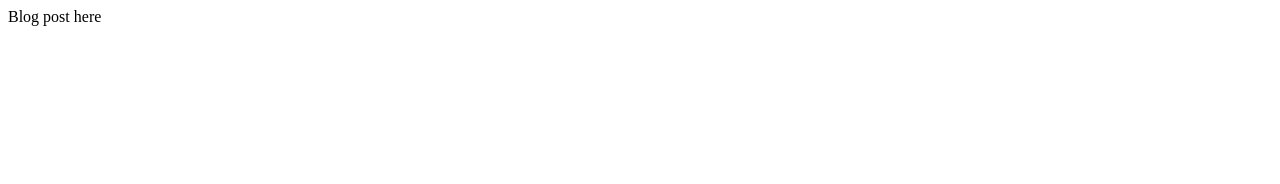
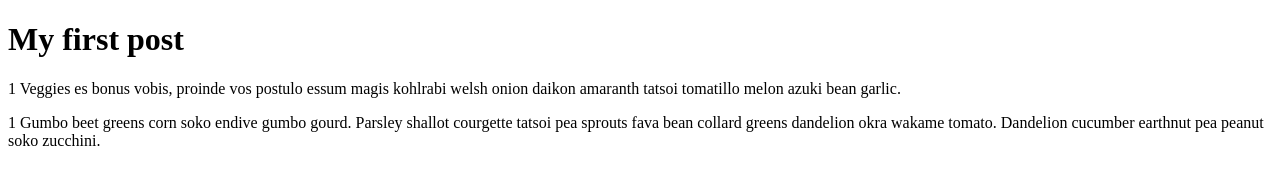
Before and after one commit to aguaholic/my-blog, a Gatsby site: page /first-post in a window 1280 px wide. Built offline with nearby package versions, Linux system fonts and the light colour scheme; Gatsby itself is replaced by a stand-in of ours.

Commit message:
Implement post template with graphql

```diff
--- a/src/templates/blogPost.js
+++ b/src/templates/blogPost.js
@@ -1,12 +1,30 @@
 import React from 'react'
 import { graphql } from 'gatsby'
 
-const Template = (props) => {
+const Template = ({ data }) => {
+    const {markdownRemark} = data
+    const title = markdownRemark.frontmatter.title
+    const html = markdownRemark.html
+
     return (
-        <div>
-            Blog post here
+        <div style={{fontFamily: 'avenir'}}>
+            <h1>{title}</h1>
+            <div className='blogpost'
+            dangerouslySetInnerHTML={{__html: html}}
+            />
         </div>
     )
 }
 
+export const query = graphql`
+    query($pathSlug: String!) {
+        markdownRemark(frontmatter: { path: {eq: $pathSlug} }) {
+            html
+            frontmatter {
+                title
+            }
+        }
+    }
+`
+
 export default Template
```
